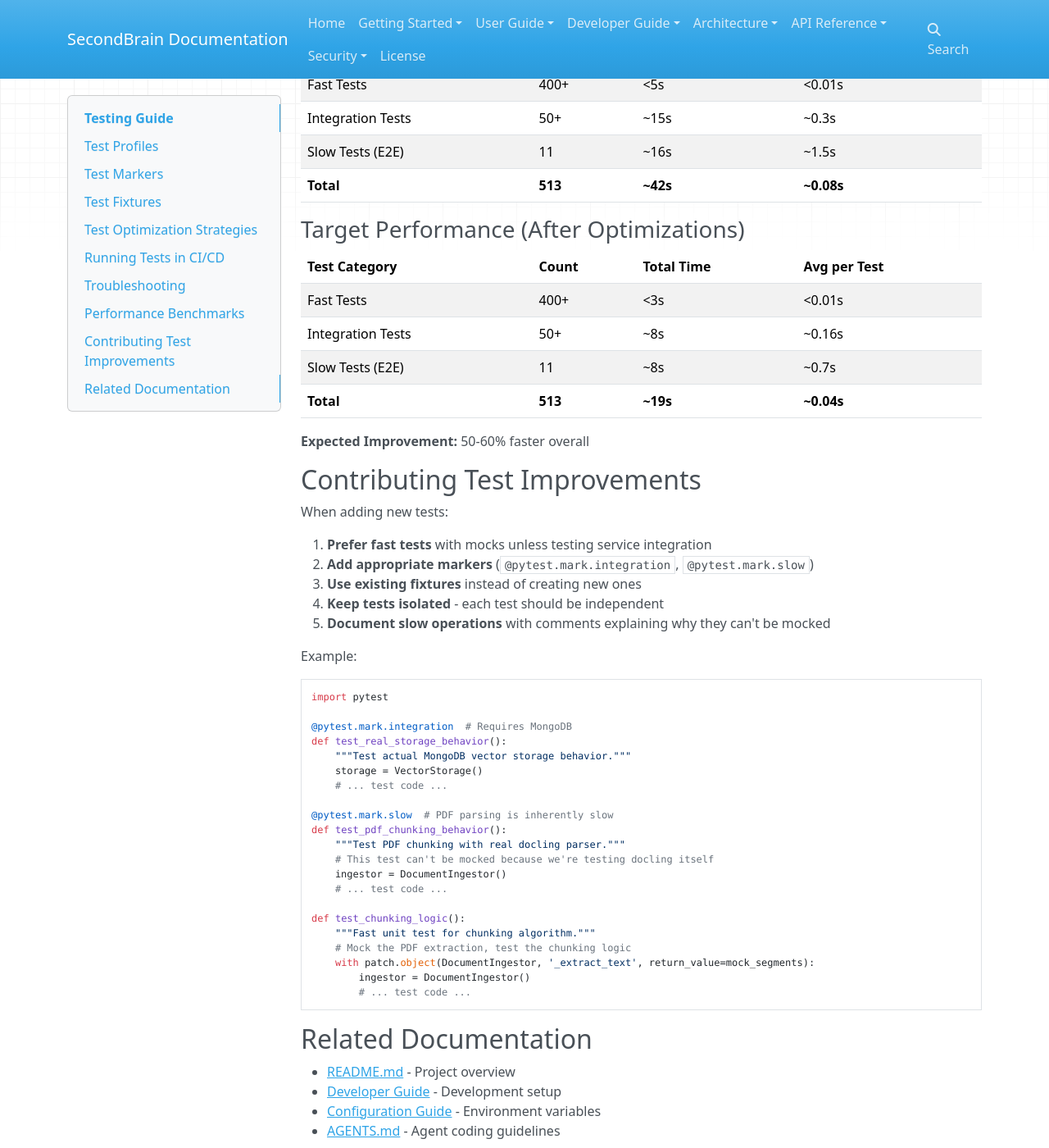
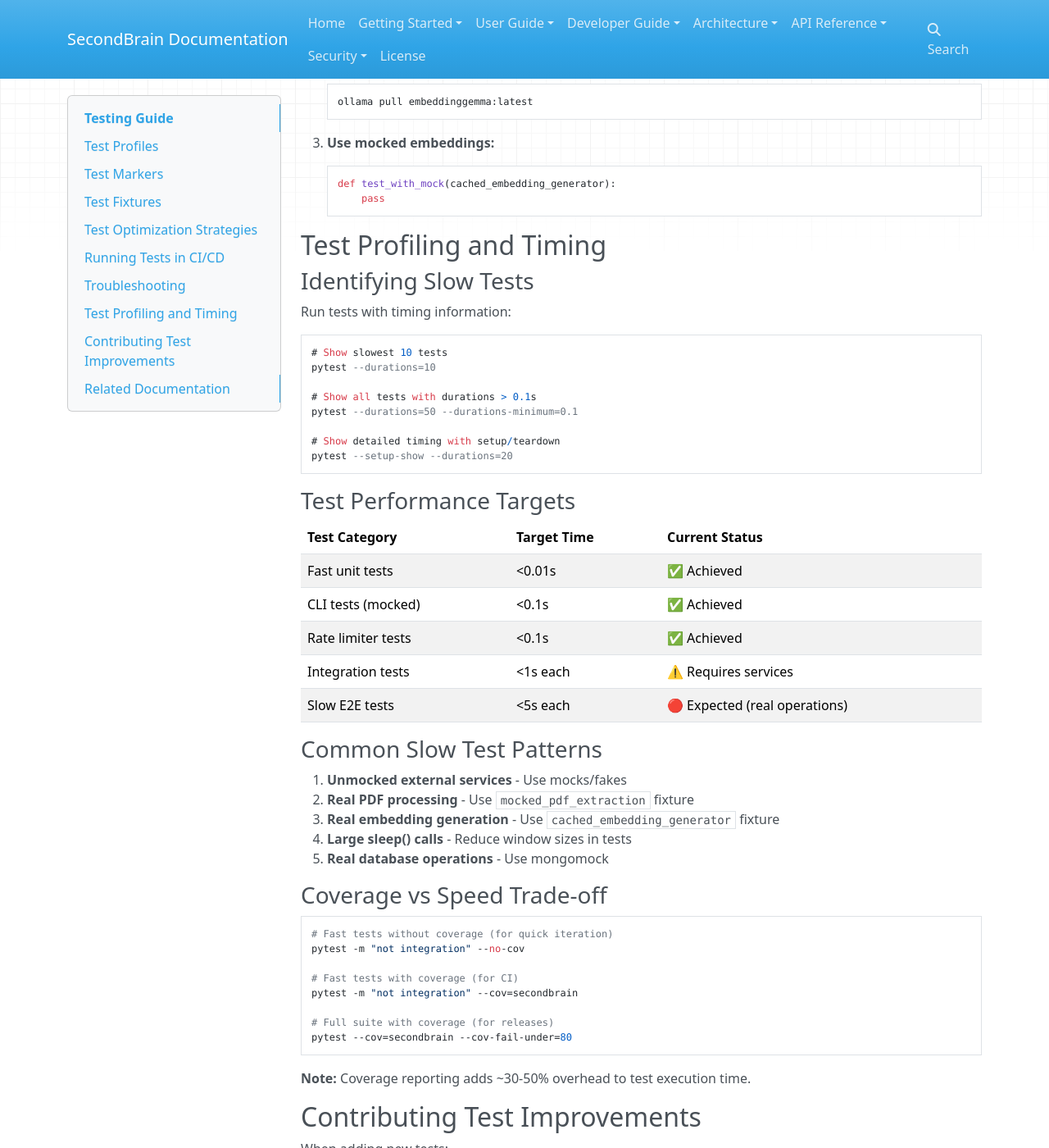
Before and after one commit to handbrianc/secondbrain, an MkDocs documentation site: the page built from docs/TESTING.md, in a window 1280 px wide and 1400 px high, scrolled down 6236 px. Shown: the whole window at 82% size. Built offline with MkDocs 1.6.1, drawn with Linux system fonts in a browser that asks for light colours; nearby versions of some CDN libraries; some of the changed text lies outside the part shown.

Commit message:
perf: optimize test performance (61% faster execution)
- Fix CLI test mocking to avoid real PDF ingestion (7.68s → 2.60s)
- Reduce rate limiter test windows (0.5s → 0.05s, 87% faster)
- Reduce cache expiration test delay (0.15s → 0.11s)
- Configure pytest to skip slow tests by default (-m 'not slow')
- Update TESTING.md with profiling guidance and performance targets

Results:
- 114 fast tests: 10.75s → 4.16s (61% improvement)
- Rate limiter tests: 1.10s → 0.14s (87% improvement)
- All tests passing with 80% coverage requirement

````diff
--- a/docs/TESTING.md
+++ b/docs/TESTING.md
@@ -215,6 +215,24 @@
 
 **Time saved:** 90% on rate limiter tests
 
+### 6. Fixtures for CLI Tests
+
+When testing CLI commands that invoke heavy operations, mock at the CLI level:
+
+```python
+@patch("secondbrain.document.DocumentIngestor")
+def test_ingest_command(mock_ingestor_class):
+    """Test CLI command without running actual ingestion."""
+    mock_ingestor = MagicMock()
+    mock_ingestor.ingest.return_value = {"success": 5, "failed": 0}
+    mock_ingestor_class.return_value = mock_ingestor
+
+    result = runner.invoke(cli, ["ingest", "/tmp/test"])
+    assert result.exit_code == 0
+```
+
+**Time saved:** 7+ seconds per CLI test
+
 ## Running Tests in CI/CD
 
 ### GitHub Actions (Local Development)
@@ -307,27 +325,55 @@
        pass
    ```
 
-## Performance Benchmarks
+## Test Profiling and Timing
 
-### Current Performance
+### Identifying Slow Tests
 
-| Test Category | Count | Total Time | Avg per Test |
-|---------------|-------|------------|--------------|
-| Fast Tests | 400+ | <5s | <0.01s |
-| Integration Tests | 50+ | ~15s | ~0.3s |
-| Slow Tests (E2E) | 11 | ~16s | ~1.5s |
-| **Total** | **513** | **~42s** | **~0.08s** |
+Run tests with timing information:
 
-### Target Performance (After Optimizations)
+```bash
+# Show slowest 10 tests
+pytest --durations=10
 
-| Test Category | Count | Total Time | Avg per Test |
-|---------------|-------|------------|--------------|
-| Fast Tests | 400+ | <3s | <0.01s |
-| Integration Tests | 50+ | ~8s | ~0.16s |
-| Slow Tests (E2E) | 11 | ~8s | ~0.7s |
-| **Total** | **513** | **~19s** | **~0.04s** |
+# Show all tests with durations > 0.1s
+pytest --durations=50 --durations-minimum=0.1
 
-**Expected Improvement:** 50-60% faster overall
+# Show detailed timing with setup/teardown
+pytest --setup-show --durations=20
+```
+
+### Test Performance Targets
+
+| Test Category | Target Time | Current Status |
+|---------------|-------------|----------------|
+| Fast unit tests | <0.01s | ✅ Achieved |
+| CLI tests (mocked) | <0.1s | ✅ Achieved |
+| Rate limiter tests | <0.1s | ✅ Achieved |
+| Integration tests | <1s each | ⚠️ Requires services |
+| Slow E2E tests | <5s each | 🔴 Expected (real operations) |
+
+### Common Slow Test Patterns
+
+1. **Unmocked external services** - Use mocks/fakes
+2. **Real PDF processing** - Use `mocked_pdf_extraction` fixture
+3. **Real embedding generation** - Use `cached_embedding_generator` fixture
+4. **Large sleep() calls** - Reduce window sizes in tests
+5. **Real database operations** - Use mongomock
+
+### Coverage vs Speed Trade-off
+
+```bash
+# Fast tests without coverage (for quick iteration)
+pytest -m "not integration" --no-cov
+
+# Fast tests with coverage (for CI)
+pytest -m "not integration" --cov=secondbrain
+
+# Full suite with coverage (for releases)
+pytest --cov=secondbrain --cov-fail-under=80
+```
+
+**Note:** Coverage reporting adds ~30-50% overhead to test execution time.
 
 ## Contributing Test Improvements
 
--- a/pyproject.toml
+++ b/pyproject.toml
@@ -118,7 +118,7 @@
 
 [tool.pytest.ini_options]
 testpaths = ["tests"]
-addopts = "--cov=secondbrain --cov-report=term-missing --cov-fail-under=80"
+addopts = "--cov=secondbrain --cov-report=term-missing --cov-fail-under=80 -m 'not slow'"
 asyncio_mode = "auto"
 markers = [
     "integration: marks tests as integration tests that require external services",
````
Also changed, not shown: 3 other files.
